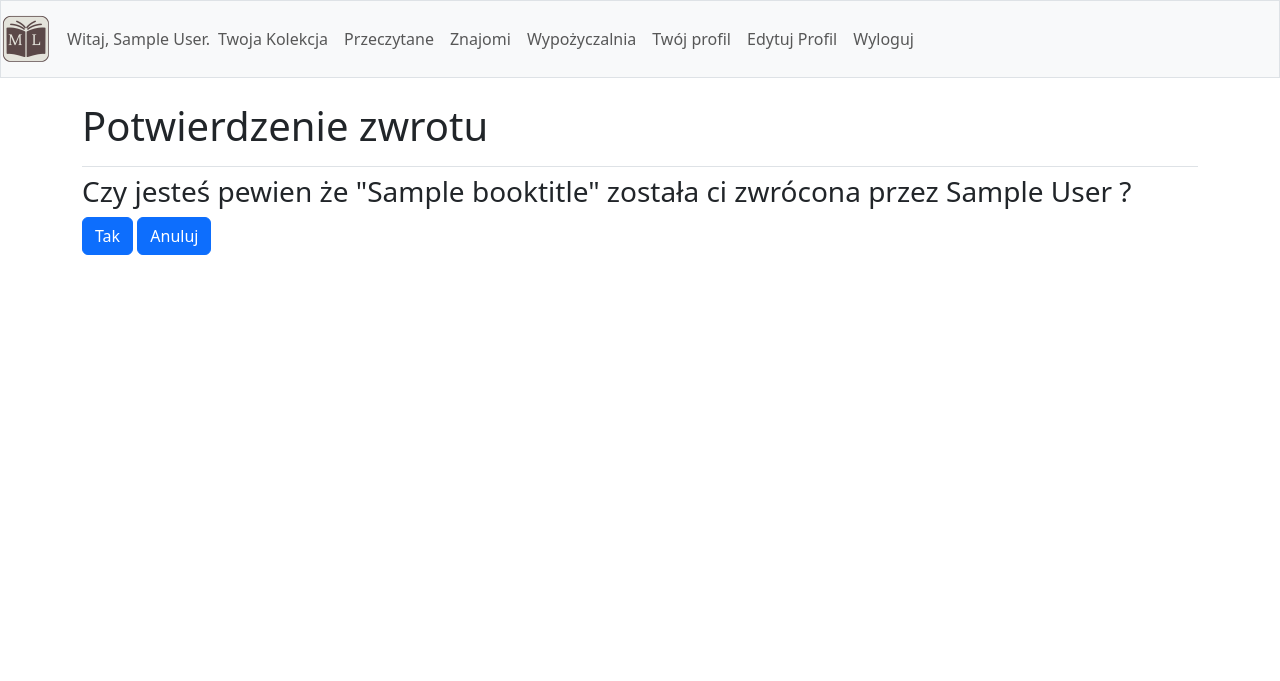
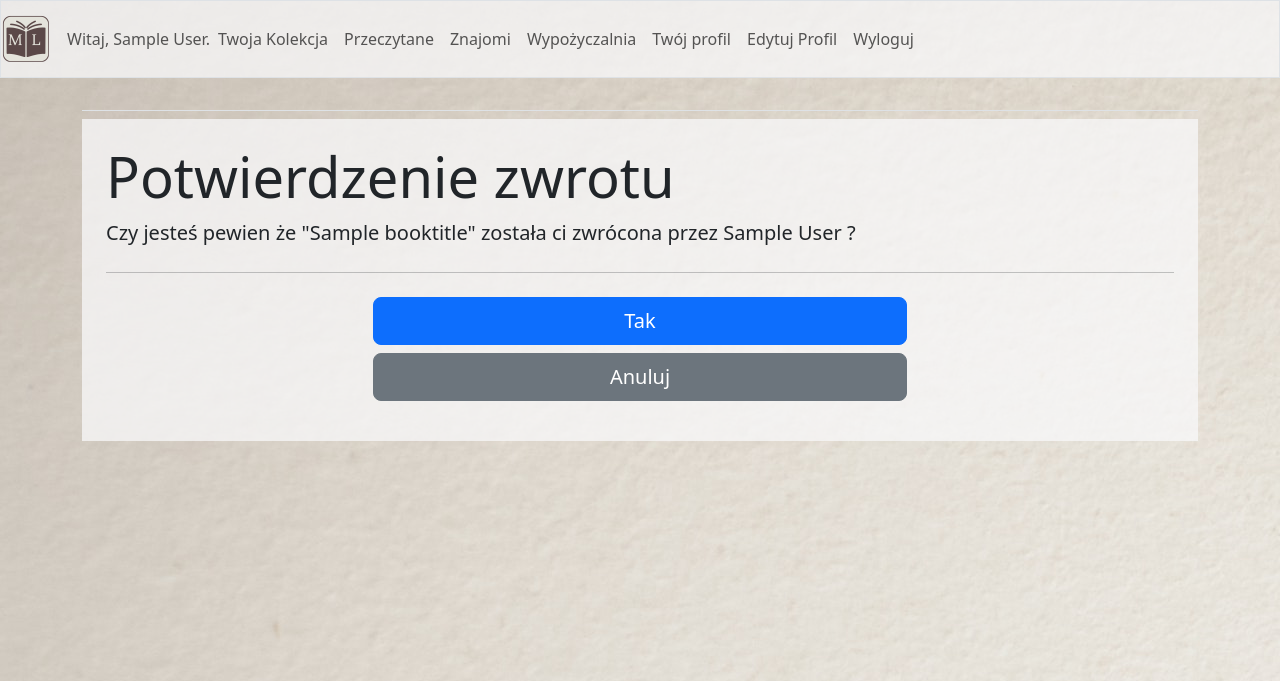
Before and after one commit to GLamotBach/mylibra, a Django app: page /lend/confirmation/1/ in a window 1280 px wide. Shown: the top 681 px of the page. Run offline with Django 4.2, Linux system fonts and the light colour scheme; a user stored in the database is signed in; tables that the repository leaves empty hold one stand-in row (values such as "Sample post"); some libraries are stand-ins or nearby versions.

Commit message:
bootstrap

```diff
--- a/personal_collection/views.py
+++ b/personal_collection/views.py
@@ -156,6 +156,11 @@ def title_view(request, title_id):
     """Detailed information about a book title"""
     title = BookTitle.objects.get(id=title_id)
 
+    # Checking if user has this book in their collection
+    book_in_collection = BookCopy.objects.filter(book_title=title_id, owner=request.user).first()
+    if book_in_collection:
+        return redirect('personal_collection:copy', copy_id=book_in_collection.id)
+
     # Checking if user has read this book
     book_is_read = ReadBook.objects.filter(book_title=title.id, reader=request.user)
 
--- a/templates/book_reviews/rate_book.html
+++ b/templates/book_reviews/rate_book.html
@@ -19,7 +19,7 @@
 
       a { text-decoration: none; }
   </style>
-    <h1>Ocen książkę: {{ rated_book.title }}</h1>
+    <h1>Ocen książkę: {{ rated_book.book_title.title }}</h1>
   {% endblock page_header %}
 
   {% block content %}
--- a/templates/lend_manager/return_confirmation.html
+++ b/templates/lend_manager/return_confirmation.html
@@ -5,16 +5,37 @@
     <title>MyLibra - Zwrot książki</title>
     {% extends "personal_collection/base.html" %}
     {% load django_bootstrap5 %}
+    {% load static %}
 </head>
 <body>
   {% block page_header %}
-    <h1>Potwierdzenie zwrotu</h1>
+  <style>
+    body {
+      background-image: url("{% static 'personal_collection/images/paper_background.jpg' %}") ;
+    }
+    .bg-light {
+      --bs-bg-opacity: 0.75;
+    }
+
+      a { text-decoration: none; }
+  </style>
+
   {% endblock page_header %}
+
   {% block content %}
-  <h3>Czy jesteś pewien że "{{ return_book.copy }}" została ci zwrócona przez
-      {{ return_book.to_user.userspublicprofile.public_name }} ?</h3>
-  <a class="btn btn-primary" href="{% url 'lend_manager:book_returned' lend_copy_id %}">Tak</a>
-  <a class="btn btn-primary" href="{% url 'lend_manager:lend_overview' %}">Anuluj</a>
+  <div class="jumbotron p-4 bg-light">
+    <h1 class="display-4">Potwierdzenie zwrotu</h1>
+    <p class="lead">Czy jesteś pewien że "{{ return_book.copy }}" została ci zwrócona przez
+      {{ return_book.to_user.userspublicprofile.public_name }} ?</p>
+    <hr class="my-4">
+      <p class="lead">
+          <div class="d-grid gap-2 col-6 mx-auto">
+  <a class="btn btn-primary btn-lg" href="{% url 'lend_manager:book_returned' lend_copy_id %}">Tak</a>
+  <a class="btn btn-secondary btn-lg" href="{% url 'lend_manager:lend_overview' %}">Anuluj</a>
+      </div>
+      </p>
+
+  </div>
   {% endblock content %}
 
 </body>
```
Also changed, not shown: templates/personal_collection/title.html (+45 -2 lines).
